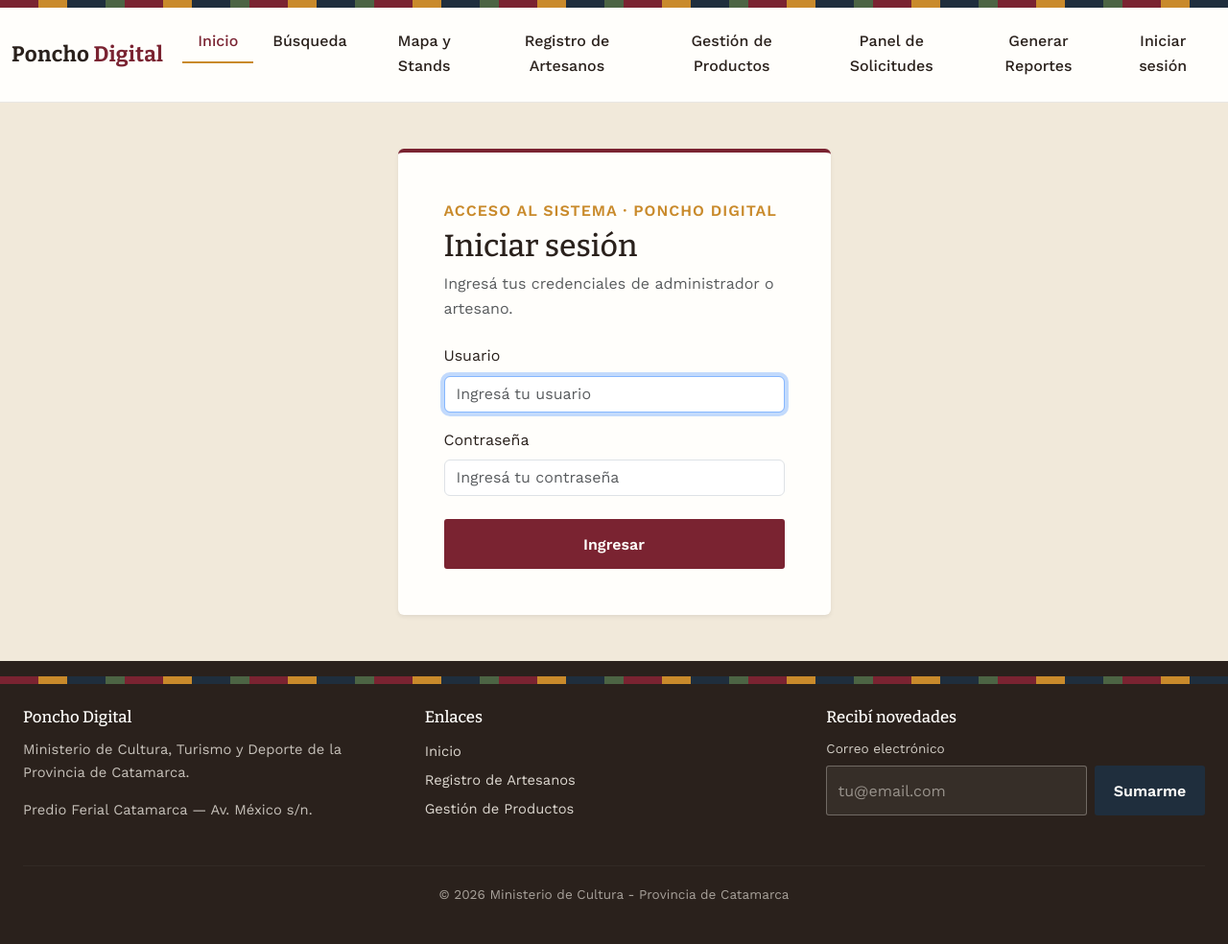
After one commit to wusito/poncho-digital, a Django app: page /usuarios/login/ in a window 1280 px wide. The commit adds this page. Shown: the whole page at 96% size. Run offline with Django 5.2, Linux system fonts and the light colour scheme.

Commit message:
Implementar vistas de inicio y cierre de sesión, incluyendo formularios personalizados y rutas en el módulo de usuarios.
Co-authored-by: Florchu <115610554+FL00WER@users.noreply.github.com>
Co-authored-by: franco sedan caniza <canizamari9@gmail.com>
Co-authored-by: Bordón Guanco Joel <airtonjoelbordon@gmail.com>

```diff
--- /dev/null
+++ b/apps/usuarios/forms.py
@@ -0,0 +1,25 @@
+from django.contrib.auth.forms import AuthenticationForm
+
+
+class LoginForm(AuthenticationForm):
+    error_messages = {
+        **AuthenticationForm.error_messages,
+        'invalid_login': 'El usuario o la contraseña ingresados son incorrectos.',
+        'inactive': 'Esta cuenta está inactiva.',
+    }
+
+    def __init__(self, *args, **kwargs):
+        super().__init__(*args, **kwargs)
+        self.fields['username'].label = 'Usuario'
+        self.fields['username'].widget.attrs.update({
+            'class': 'form-control',
+            'autocomplete': 'username',
+            'placeholder': 'Ingresá tu usuario',
+            'autofocus': True,
+        })
+        self.fields['password'].label = 'Contraseña'
+        self.fields['password'].widget.attrs.update({
+            'class': 'form-control',
+            'autocomplete': 'current-password',
+            'placeholder': 'Ingresá tu contraseña',
+        })
--- /dev/null
+++ b/apps/usuarios/templates/usuarios/login.html
@@ -0,0 +1,47 @@
+{% extends 'base.html' %}
+
+{% block title %}Iniciar sesión - Poncho Digital{% endblock %}
+
+{% block content %}
+<section class="container py-5">
+    <div class="row justify-content-center">
+        <div class="col-12 col-md-8 col-lg-5">
+            <div class="hero rounded shadow-sm border-top border-4 p-4 p-md-5" style="border-color: var(--color-rojo) !important;">
+                <p class="hero-eyebrow text-uppercase mb-1" style="color: var(--color-ocre); letter-spacing: 1px;">
+                    Acceso al sistema · Poncho Digital
+                </p>
+                <h1 class="h2 mb-2">Iniciar sesión</h1>
+                <p class="text-muted mb-4">Ingresá tus credenciales de administrador o artesano.</p>
+
+                {% if form.non_field_errors %}
+                <div class="alert alert-danger" role="alert" aria-live="polite">
+                    {% for error in form.non_field_errors %}
+                    <p class="mb-0">{{ error }}</p>
+                    {% endfor %}
+                </div>
+                {% endif %}
+
+                <form method="post">
+                    {% csrf_token %}
+                    <div class="mb-3">
+                        <label for="{{ form.username.id_for_label }}" class="form-label">{{ form.username.label }}</label>
+                        {{ form.username }}
+                        {% for error in form.username.errors %}
+                        <div class="invalid-feedback d-block">{{ error }}</div>
+                        {% endfor %}
+                    </div>
+                    <div class="mb-4">
+                        <label for="{{ form.password.id_for_label }}" class="form-label">{{ form.password.label }}</label>
+                        {{ form.password }}
+                        {% for error in form.password.errors %}
+                        <div class="invalid-feedback d-block">{{ error }}</div>
+                        {% endfor %}
+                    </div>
+                    <button class="boton boton-primario w-100" type="submit">Ingresar</button>
+                    <input type="hidden" name="next" value="{{ next }}">
+                </form>
+            </div>
+        </div>
+    </div>
+</section>
+{% endblock %}
--- /dev/null
+++ b/apps/usuarios/urls.py
@@ -0,0 +1,8 @@
+from django.urls import path
+
+from .views import LoginView, LogoutView
+
+urlpatterns = [
+    path('login/', LoginView.as_view(), name='login'),
+    path('logout/', LogoutView.as_view(), name='logout'),
+]
--- a/apps/usuarios/views.py
+++ b/apps/usuarios/views.py
@@ -1,3 +1,14 @@
-from django.shortcuts import render
+from django.contrib.auth.views import LoginView as DjangoLoginView
+from django.contrib.auth.views import LogoutView as DjangoLogoutView
 
-# Create your views here.
+from .forms import LoginForm
+
+
+class LoginView(DjangoLoginView):
+    template_name = 'usuarios/login.html'
+    authentication_form = LoginForm
+    next_page = 'index'
+
+
+class LogoutView(DjangoLogoutView):
+    next_page = 'index'
--- a/config/urls.py
+++ b/config/urls.py
@@ -22,6 +22,7 @@ from .views import index
 
 urlpatterns = [
     path('admin/', admin.site.urls),
+    path('usuarios/', include('apps.usuarios.urls')),
     # Aquí van las URLs de las apps (artesanos, productos, stands)
     path('artesanos/', include('apps.artesanos.urls')),
     path('productos/', include('apps.productos.urls')),
--- a/static/css/estilos.css
+++ b/static/css/estilos.css
@@ -171,7 +171,8 @@ ul {
 }
 
 /* selector combinado: descendientes dentro de la navegación */
-#cabecera nav ul li a {
+#cabecera nav ul li a,
+#cabecera nav ul li form button {
     display: inline-block;
     padding: 0.5rem 1rem;
     margin-left: 0.25rem;
@@ -181,9 +182,14 @@ ul {
 }
 
 #cabecera nav ul li a:hover,
-#cabecera nav ul li a.active {
+#cabecera nav ul li a.active,
+#cabecera nav ul li form button:hover {
     color: var(--color-rojo);
     border-bottom-color: var(--color-ocre);
+}
+
+#cabecera nav ul li form button {
+    cursor: pointer;
 }
 
 .navbar-toggler {
--- a/templates/base.html
+++ b/templates/base.html
@@ -38,6 +38,16 @@
                         <li class="nav-item"><a class="nav-link" href="{% url 'gestion_productos' %}">Gestión de Productos</a></li>
                         <li class="nav-item"><a class="nav-link" href="{% url 'panel_solicitudes' %}">Panel de Solicitudes</a></li>
                         <li class="nav-item"><a class="nav-link" href="{% url 'reportes:generar_reportes' %}">Generar Reportes</a></li>
+                        {% if user.is_authenticated %}
+                        <li class="nav-item">
+                            <form method="post" action="{% url 'logout' %}">
+                                {% csrf_token %}
+                                <button class="nav-link" type="submit">Cerrar sesión</button>
+                            </form>
+                        </li>
+                        {% else %}
+                        <li class="nav-item"><a class="nav-link" href="{% url 'login' %}">Iniciar sesión</a></li>
+                        {% endif %}
                     </ul>
                 </div>
 
```
